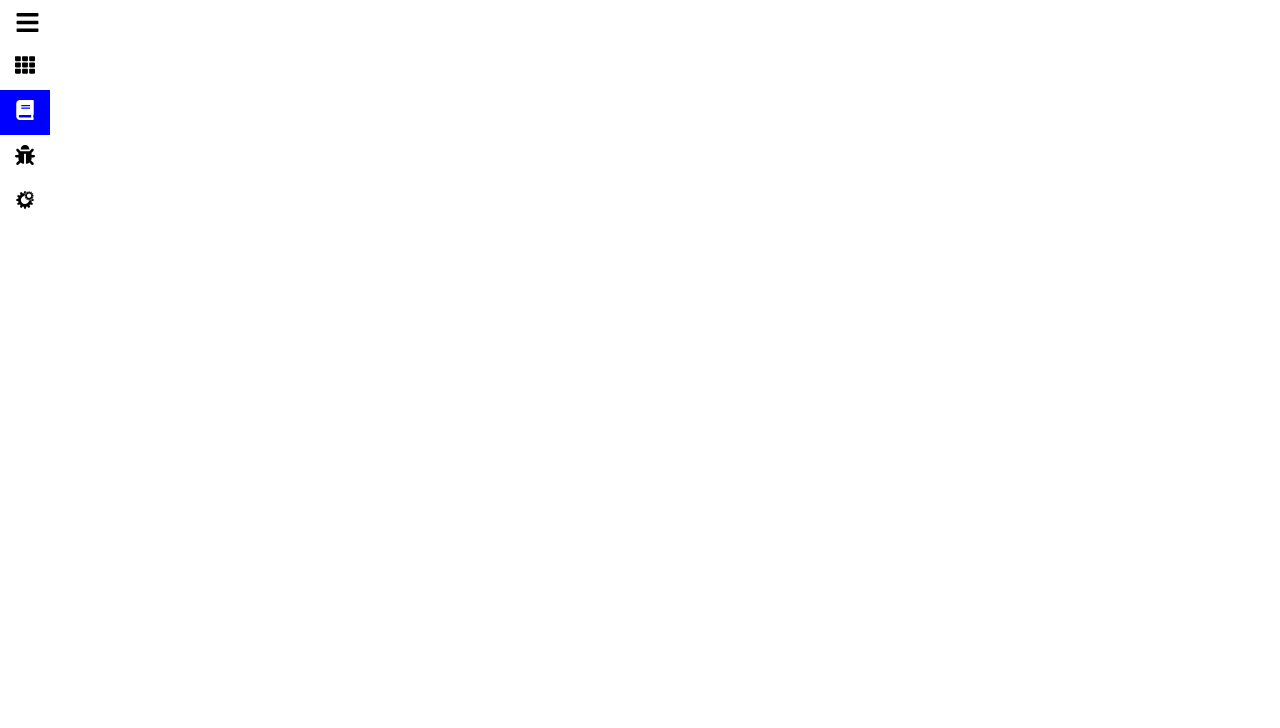
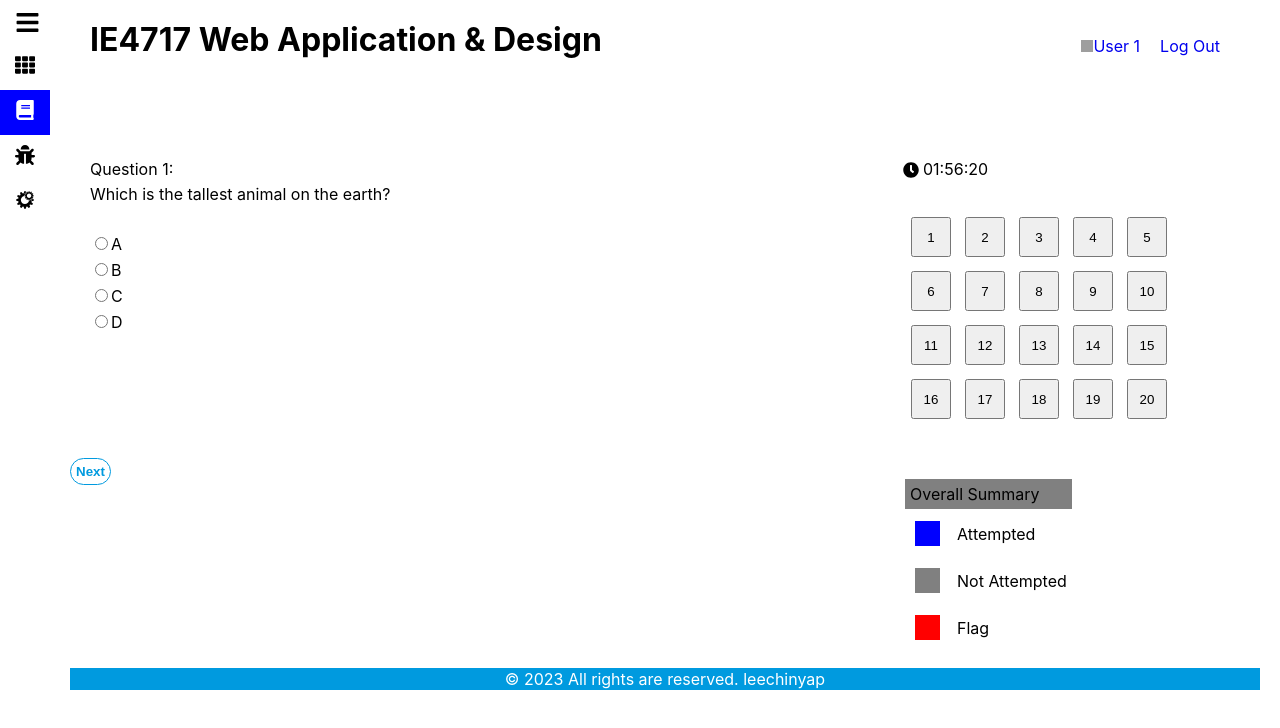
Before and after one commit to GnawedLeaves/fyp-secure-online-exam, a React (Create React App) app: page /student/exam/question in a window 1280 px wide. Before the commit this address had no page. Shown: the top 728 px of the page. Built offline with nearby package versions, Linux system fonts and the light colour scheme; grey boxes are pictures that could not be loaded.

Commit message:
student exam

```diff
--- a/src/App.js
+++ b/src/App.js
@@ -4,7 +4,9 @@ import StudentNavbar from './components/Navbar/StudentNavbar';
 import StudentHomepage from "./pages/student/StudentHomepage";
 import StudentSystemCheckPage from "./pages/student/StudentSystemCheckpage";
 import StudentExamPage from "./pages/student/StudentExampage";
-import StudentBugReportpage from "./pages/student/StudentBugReportpage";
+import StudentBugReportPage from "./pages/student/StudentBugReportpage";
+import StudentExamDetailPage from "./pages/student/StudentExamDetailpage";
+import StudentExamQuestionPage from "./pages/student/StudentExamQuestionpage";
 import { BrowserRouter, Route, Routes } from "react-router-dom";
 import { Suspense } from "react";
 import Loginpage from "./pages/common/LoginPage";
@@ -19,7 +21,9 @@ function App() {
           <Route path="/student/dashboard" element={<StudentHomepage />} />
           <Route path="/student/systemcheck" element={<StudentSystemCheckPage />} />
           <Route path="/student/exam" element={<StudentExamPage />} />
-          <Route path="/student/bug_report" element={<StudentBugReportpage />} />
+          <Route path="/student/bug_report" element={<StudentBugReportPage />} />
+          <Route path="/student/exam/exam_detail" element={<StudentExamDetailPage />} />
+          <Route path="/student/exam/question" element={<StudentExamQuestionPage />} />
         </Routes>
       </Suspense>
     </StudentNavbar>
--- /dev/null
+++ b/src/pages/student/StudentExamDetailpage.js
@@ -0,0 +1,47 @@
+import React from "react";
+import {
+    PageTitle,
+  PageSubtitle,
+  PageDescription,
+  PageList,
+  PageOrderList,
+  PageButton,
+  PageEnterSpace
+} from "./StudentPagesStyles";
+import { ThemeProvider } from "styled-components";
+import  StudentHeader from "../../components/Header/StudentHeader";
+import  Footer from "../../components/Footer/Footer";
+import { theme } from '../../theme';
+import { Link } from "react-router-dom";
+
+const StudentExamDetailpage = () => {
+  return (
+      <ThemeProvider theme={theme}>
+        <StudentHeader/>
+        <PageTitle>IE4717 Web Application & Design</PageTitle>
+        <PageSubtitle>Section Description</PageSubtitle>
+        <PageList>
+            <PageOrderList>Section A --- 50%</PageOrderList>
+            <PageOrderList>Section B --- 30%</PageOrderList>
+            <PageOrderList>Section C --- 20%</PageOrderList>
+        </PageList>
+        <PageDescription>Time Duration: 2 hrs</PageDescription>
+        <PageDescription>Rule and Regulation</PageDescription>
+        <PageList>
+            <PageOrderList>rule</PageOrderList>
+            <PageOrderList>rule</PageOrderList>
+            <PageOrderList>rule</PageOrderList>
+            <PageOrderList>rule</PageOrderList>
+            <PageOrderList>rule</PageOrderList>
+            <PageOrderList>rule</PageOrderList>
+        </PageList>
+        <Link to="/student/exam/question">
+            <PageButton style={{ float: 'right' }}>Start</PageButton>
+        </Link>
+        <PageEnterSpace/>
+        <Footer/>
+      </ThemeProvider>
+  );
+};
+
+export default StudentExamDetailpage;
--- /dev/null
+++ b/src/pages/student/StudentExamQuestionpage.js
@@ -0,0 +1,159 @@
+import React from "react";
+import {
+    PageTitle,
+  PageDescription,
+  PageChoice,
+  PageInput,
+  PageLabel,
+  PageButton,
+  ExamPageContainer,
+  ExamPageContainer2,
+  PageEnterSpace,
+  QuestionTable,
+  QuestionTableRow,
+  QuestionTableCell,
+  QuestionTableData,
+  QuestionLegend,
+  LegendRow,
+  LegendData,
+  LegendColor,
+  LegendText
+} from "./StudentPagesStyles";
+import { ThemeProvider } from "styled-components";
+import  StudentHeader from "../../components/Header/StudentHeader";
+import  Footer from "../../components/Footer/Footer";
+import { theme } from '../../theme';
+import { Link } from "react-router-dom";
+import {
+  FaClock
+}from "react-icons/fa";
+
+const StudentExamQuestionpage = () => {
+  return (
+      <ThemeProvider theme={theme}>
+        <StudentHeader/>
+        <PageTitle>IE4717 Web Application & Design</PageTitle>
+        <ExamPageContainer>
+          <PageDescription>Question 1:</PageDescription>
+          <PageDescription>Which is the tallest animal on the earth? </PageDescription>
+          <PageEnterSpace/>
+          <PageChoice>
+              <PageInput type="radio" name="Answer" value="A"/><PageLabel>A</PageLabel><PageEnterSpace/>
+              <PageInput type="radio" name="Answer" value="B"/><PageLabel>B</PageLabel><PageEnterSpace/>
+              <PageInput type="radio" name="Answer" value="C"/><PageLabel>C</PageLabel><PageEnterSpace/>
+              <PageInput type="radio" name="Answer" value="D"/><PageLabel>D</PageLabel><PageEnterSpace/>
+          </PageChoice>
+          <Link to="/student/exam/question">
+            <PageButton style={{ margin: '100px auto' }}>Next</PageButton>
+          </Link>
+          <PageEnterSpace/>
+        </ExamPageContainer>
+        <ExamPageContainer2>
+          <FaClock style={{ float: 'left', marginTop: '3px' }} />
+          <PageDescription>01:56:20</PageDescription>
+          <QuestionTable>
+            <QuestionTableRow>
+              <QuestionTableCell>
+              <QuestionTableData>1</QuestionTableData>
+              </QuestionTableCell>
+              <QuestionTableCell>
+              <QuestionTableData>2</QuestionTableData>
+              </QuestionTableCell>
+              <QuestionTableCell>
+              <QuestionTableData>3</QuestionTableData>
+              </QuestionTableCell>
+              <QuestionTableCell>
+              <QuestionTableData>4</QuestionTableData>
+              </QuestionTableCell>
+              <QuestionTableCell>
+              <QuestionTableData>5</QuestionTableData>
+              </QuestionTableCell>
+            </QuestionTableRow>
+            <QuestionTableRow>
+              <QuestionTableCell>
+              <QuestionTableData>6</QuestionTableData>
+              </QuestionTableCell>
+              <QuestionTableCell>
+              <QuestionTableData>7</QuestionTableData>
+              </QuestionTableCell>
+              <QuestionTableCell>
+              <QuestionTableData>8</QuestionTableData>
+              </QuestionTableCell>
+              <QuestionTableCell>
+              <QuestionTableData>9</QuestionTableData>
+              </QuestionTableCell>
+              <QuestionTableCell>
+              <QuestionTableData>10</QuestionTableData>
+              </QuestionTableCell>
+            </QuestionTableRow>
+            <QuestionTableRow>
+              <QuestionTableCell>
+              <QuestionTableData>11</QuestionTableData>
+              </QuestionTableCell>
+              <QuestionTableCell>
+              <QuestionTableData>12</QuestionTableData>
+              </QuestionTableCell>
+              <QuestionTableCell>
+              <QuestionTableData>13</QuestionTableData>
+              </QuestionTableCell>
+              <QuestionTableCell>
+              <QuestionTableData>14</QuestionTableData>
+              </QuestionTableCell>
+              <QuestionTableCell>
+              <QuestionTableData>15</QuestionTableData>
+              </QuestionTableCell>
+            </QuestionTableRow>
+            <QuestionTableRow>
+              <QuestionTableCell>
+              <QuestionTableData>16</QuestionTableData>
+              </QuestionTableCell>
+              <QuestionTableCell>
+              <QuestionTableData>17</QuestionTableData>
+              </QuestionTableCell>
+              <QuestionTableCell>
+              <QuestionTableData>18</QuestionTableData>
+              </QuestionTableCell>
+              <QuestionTableCell>
+              <QuestionTableData>19</QuestionTableData>
+              </QuestionTableCell>
+              <QuestionTableCell>
+              <QuestionTableData>20</QuestionTableData>
+              </QuestionTableCell>
+            </QuestionTableRow>
+          </QuestionTable>
+          <QuestionLegend>
+            <LegendRow>
+              <LegendData colSpan="2" style={{ backgroundColor: 'grey'}}>Overall Summary</LegendData>
+            </LegendRow>
+            <LegendRow>
+              <LegendData>
+                <LegendColor style={{ backgroundColor: 'blue' }}></LegendColor>
+              </LegendData>
+              <LegendData>
+                <LegendText>Attempted</LegendText>
+              </LegendData>
+            </LegendRow>
+            <LegendRow>
+              <LegendData>
+                <LegendColor style={{ backgroundColor: 'grey' }}></LegendColor>
+              </LegendData>
+              <LegendData>
+                <LegendText>Not Attempted</LegendText>
+              </LegendData>
+            </LegendRow>
+            <LegendRow>
+              <LegendData>
+                <LegendColor style={{ backgroundColor: 'red' }}></LegendColor>
+              </LegendData>
+              <LegendData>
+                <LegendText>Flag</LegendText>
+              </LegendData>
+            </LegendRow>
+          </QuestionLegend>
+        </ExamPageContainer2>
+        <Footer/>
+      </ThemeProvider>
+  );
+};
+
+export default StudentExamQuestionpage;
--- a/src/pages/student/StudentHomepage.js
+++ b/src/pages/student/StudentHomepage.js
@@ -28,7 +28,9 @@ const StudentHomepage = () => {
         <PageButton>Check my system</PageButton>
         <PageSubtitle>Exam Demo</PageSubtitle>
         <PageDesc>You are encouraged to have a exam demo before you are going to sit for any exam. This will ensure your exam are conducted smoothly.</PageDesc>
-        <PageButton>Start a demo</PageButton>
+        <Link to="/student/exam/exam_detail">
+          <PageButton>Start a demo</PageButton>
+        </Link>
         <Footer/>
       </ThemeProvider>
   );
--- a/src/pages/student/StudentPagesStyles.js
+++ b/src/pages/student/StudentPagesStyles.js
@@ -35,5 +35,52 @@ export const PageButton = styled.button`
 export const PageContainer = styled.div`
     margin: 50px 35%;
 `;
-export const PageEnterSpace = styled.br`
+export const PageEnterSpace = styled.br``;
+export const PageList = styled.ol`
+  margin: 0 0px 20px;
 `;
+export const PageOrderList = styled.li``;
+export const PageChoice = styled.div`
+  margin: 5px 0 20px 20px;
+`;
+export const PageInput = styled.input`
+  margin-bottom: 10px;
+`;
+export const PageLabel = styled.label``;
+export const ExamPageContainer = styled.div`
+    margin-top: 100px;
+    float:left;
+    width:65%;
+`;
+export const ExamPageContainer2 = styled.div`
+margin-top: 100px;
+margin-left: 70%;
+width:25%;
+`;
+export const QuestionTable = styled.table`
+  margin: 30px 0 50px;
+`;
+export const QuestionTableRow = styled.tr`
+`;
+export const QuestionTableCell = styled.td`
+`;
+export const QuestionTableData = styled.button`
+  width: 40px;
+  height:40px;
+  margin: 5px 5px
+`;
+export const QuestionLegend = styled.table`
+`;
+export const LegendRow = styled.tr`
+`;
+export const LegendData = styled.td`
+  padding:5px
+`;
+export const LegendColor = styled.div`
+  width:25px;
+  height:25px;
+  margin:5px
+`;
+export const LegendText = styled.p`
+margin:0
+`;
```
